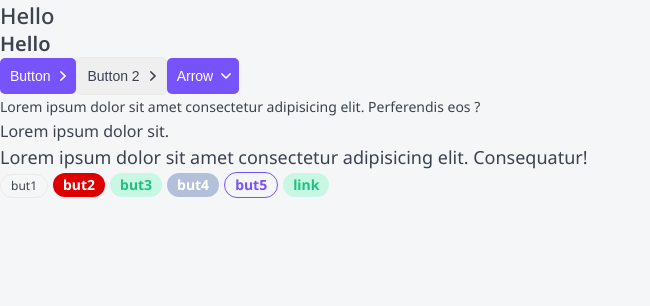
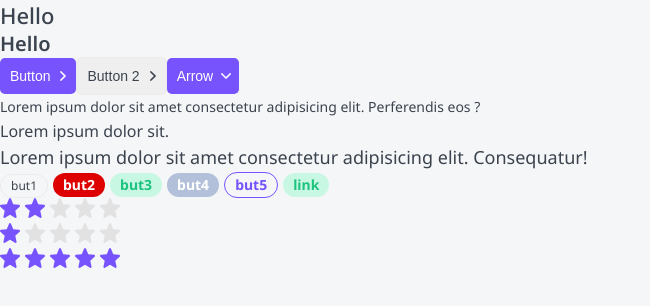
Before and after one commit to Sergi0let/open-top, a Next.js app: page / in a window 1280 px wide. Shown: the top 306 px of the page, without its empty margins (0-650 px from the left). Built offline with nearby package versions, Linux system fonts and the light colour scheme.

Commit message:
edd Rating Elem

```diff
--- /dev/null
+++ b/components/Rating/Rating.module.css
@@ -0,0 +1,11 @@
+.filled svg {
+  fill: var(--primary);
+}
+
+.star svg {
+  margin-right: 5px;
+}
+
+.editable {
+  cursor: pointer;
+}
--- /dev/null
+++ b/components/Rating/Rating.tsx
@@ -0,0 +1,77 @@
+import { useEffect, useState, KeyboardEvent } from 'react';
+import cn from 'classnames';
+import { RatingProps } from './Rating.props';
+import StarIcon from './star.svg';
+
+import styles from './Rating.module.css';
+
+const Rating = ({
+  isEditable = false,
+  rating,
+  setRating,
+  className,
+  ...props
+}: RatingProps): JSX.Element => {
+  const [ratingArray, setRatingArray] = useState<JSX.Element[]>(
+    new Array(5).fill(<></>)
+  );
+
+  useEffect(() => {
+    constructRating(rating);
+  }, [rating]);
+
+  const constructRating = (currentRating: number) => {
+    const updatedArray = ratingArray.map((r: JSX.Element, i: number) => {
+      return (
+        <span
+          className={cn(styles.star, {
+            [styles.filled]: i < currentRating,
+            [styles.editable]: isEditable,
+          })}
+          onMouseEnter={() => changeDisplay(i + 1)}
+          onMouseLeave={() => changeDisplay(rating)}
+          onClick={() => onClick(i + 1)}
+        >
+          <StarIcon
+            // tabIndex
+            tabIndex={isEditable ? 0 : -1}
+            onKeyDown={(e: KeyboardEvent<SVGElement>) =>
+              isEditable && handleSpace(i + 1, e)
+            }
+          />
+        </span>
+      );
+    });
+    setRatingArray(updatedArray);
+  };
+
+  const changeDisplay = (i: number) => {
+    if (!isEditable) {
+      return;
+    }
+    constructRating(i);
+  };
+
+  const onClick = (i: number) => {
+    if (!isEditable || !setRating) {
+      return;
+    }
+    setRating(i);
+  };
+
+  const handleSpace = (i: number, e: KeyboardEvent<SVGElement>) => {
+    if (e.code !== 'Space' || !setRating) {
+      return;
+    }
+    setRating(i);
+  };
+
+  return (
+    <div {...props}>
+      {ratingArray.map((r, i) => (
+        <span key={i}>{r}</span>
+      ))}
+    </div>
+  );
+};
+export default Rating;
--- a/components/index.ts
+++ b/components/index.ts
@@ -2,3 +2,4 @@ export * from './Htag/Htag';
 export * from './Button/Button';
 export * from './P/P';
 export * from './Tag/Tag';
+export * from './Rating/Rating';
--- a/pages/index.tsx
+++ b/pages/index.tsx
@@ -2,15 +2,16 @@ import { Button, Htag } from '../components';
 import P from '../components/P/P';
 import Tag from '../components/Tag/Tag';
 import { useEffect, useState } from 'react';
+import Rating from '../components/Rating/Rating';
 
 export default function Home(): JSX.Element {
   const [counter, setCounter] = useState<number>(0);
+  const [rating, setRating] = useState<number>(2);
+  const [rating2, setRating2] = useState<number>(1);
+  const [rating3, setRating3] = useState<number>(3);
 
   useEffect(() => {
     console.log('Counter ' + counter);
-    return function cleanUp() {
-      console.log('Unmount');
-    };
   });
 
   return (
@@ -55,6 +56,9 @@ export default function Home(): JSX.Element {
       <Tag color="green" href="http//:youtube.com">
         link
       </Tag>
+      <Rating rating={rating} setRating={setRating} isEditable />
+      <Rating rating={rating2} setRating={setRating2} isEditable />
+      <Rating rating={5} />
     </div>
   );
 }
```
Also changed, not shown: components/Rating/Rating.props.ts (added, +8 -0 lines), components/Rating/star.svg (added).
